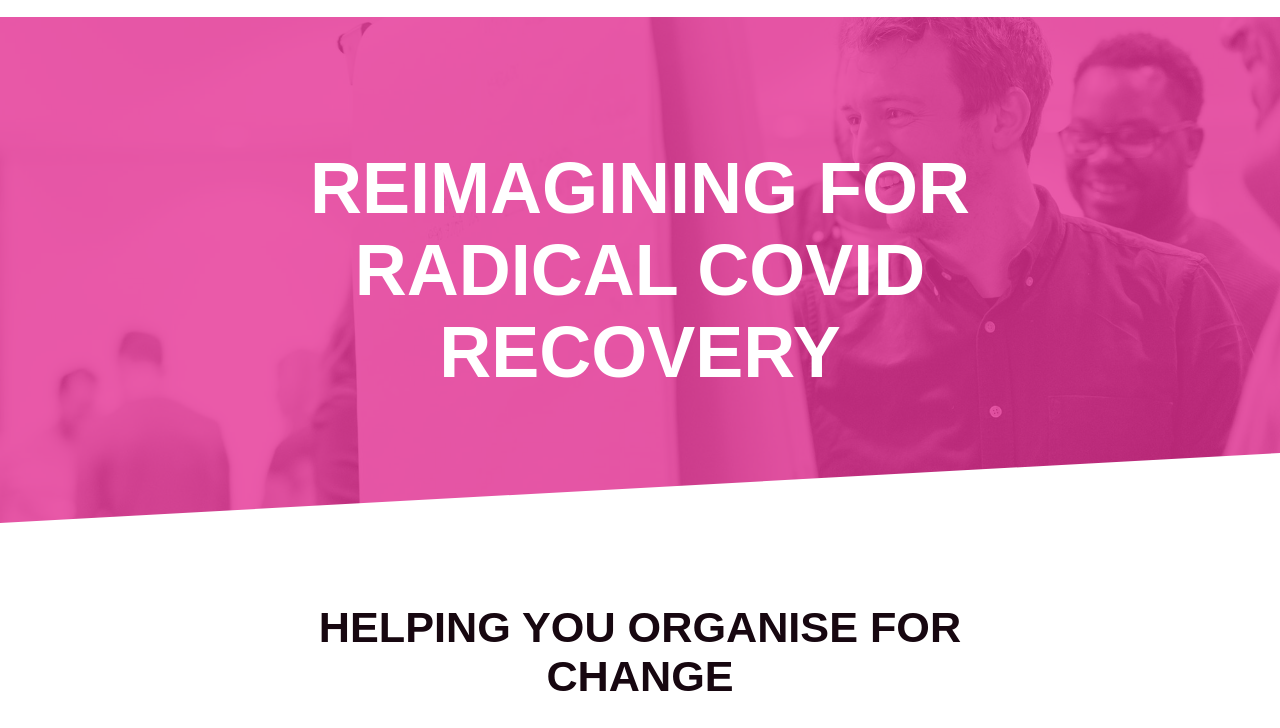
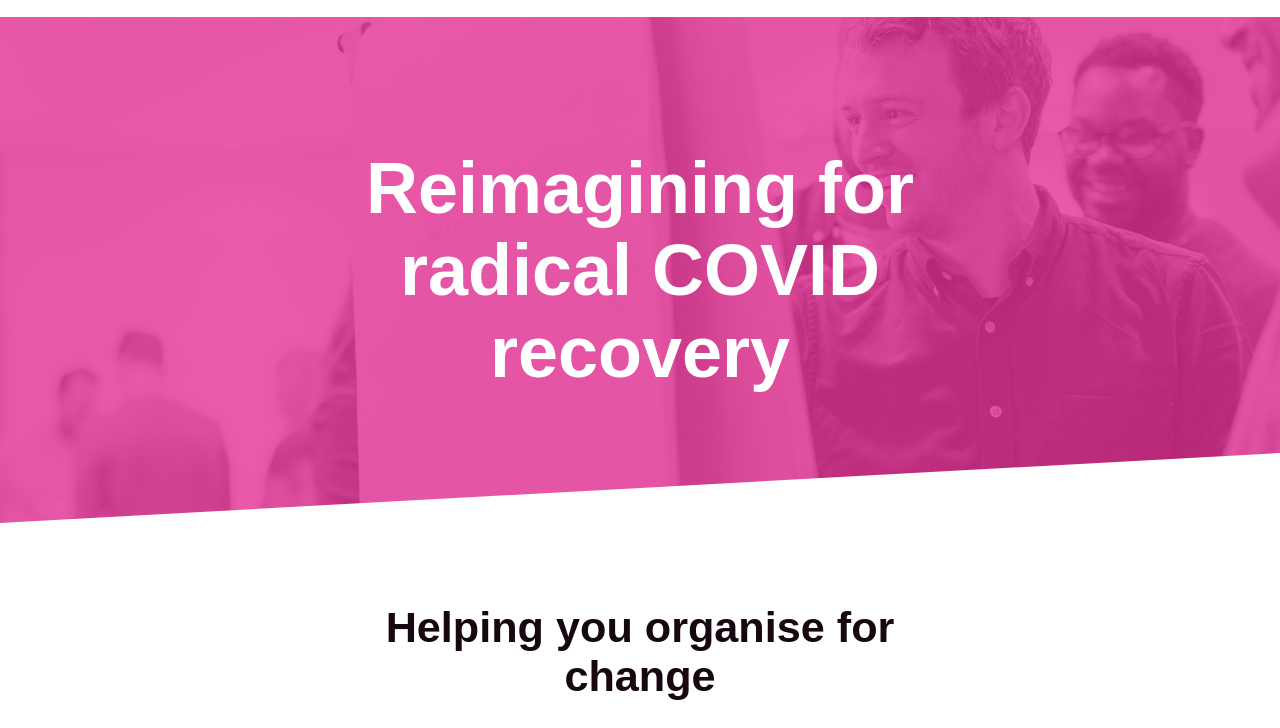
Before and after one commit to wearefuturegov/fg-covid, a website built with Parcel: page index.html in a window 1280 px wide. Shown: the part 63-791 px from the top of the page. Built offline with nearby package versions, Linux system fonts and the light colour scheme; a web font is replaced by a local one.

Commit message:
Update index.html

```diff
--- a/index.html
+++ b/index.html
@@ -57,12 +57,12 @@
         </header>
 
         <section class="hero">
-            <h1 class="hero__headline">REIMAGINING FOR RADICAL COVID RECOVERY</h1>
+            <h1 class="hero__headline">Reimagining for radical COVID recovery</h1>
             <svg class="triangle" viewBox="0 0 2000 2000" preserveAspectRatio="none" aria-hidden="true"><path d="M2000 0L2000 2000H0L2000 0Z" fill="white"/></svg>
         </section>
 
         <article class="prose">
-            <h2 class="crosshead">HELPING YOU ORGANISE FOR CHANGE</h2>
+            <h2 class="crosshead">Helping you organise for change</h2>
             <p>Over the past three months, we’ve helped local authorities and NHS partners with their immediate response to the COVID-19 crisis. As we begin to understand the longer term implications of the pandemic, <strong>we wanted to share what we’ve been doing and what we’ve learnt</strong>.</p>
             <p>We’re now supporting public sector institutions to reimagine future approaches to public service delivery. Through new operating and organising models to build resilient, regenerative communities, we want to <strong>help you shape the future of your places</strong>.</p>
         </article>
```
